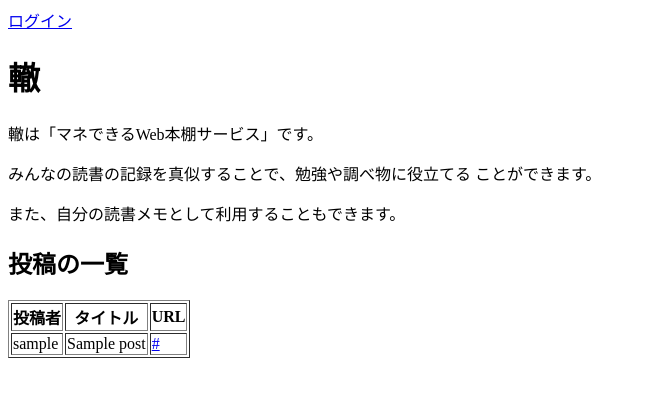
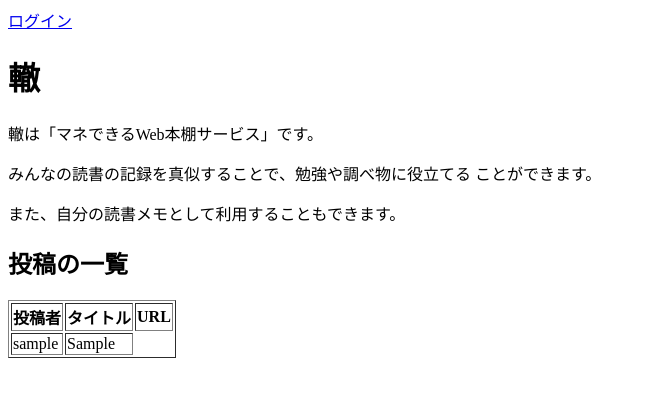
Before and after one commit to enpitut2020/wadachi, a Django app: page / in a window 1280 px wide. Shown: the top 397 px of the page, without its empty margins (0-646 px from the left). Run offline with Django 3.2, Linux system fonts and the light colour scheme; tables that the repository leaves empty hold one stand-in row (values such as "Sample post").

Commit message:
BridgeモデルとBrickモデルを作成した

```diff
--- a/wadachi/settings.py
+++ b/wadachi/settings.py
@@ -25,7 +25,7 @@ SECRET_KEY = '%)*)$ovl-!$bxf@@_7&#mm#4k4!hu6-g@e+=y=+mm^_z15a_8b'
 # SECURITY WARNING: don't run with debug turned on in production!
 DEBUG = True
 
-ALLOWED_HOSTS = ['127.0.0.1']
+ALLOWED_HOSTS = ['127.0.0.1', 'localhost']
 
 
 # Application definition
--- a/wadachi_app/admin.py
+++ b/wadachi_app/admin.py
@@ -1,4 +1,6 @@
 from django.contrib import admin
-from .models import Post
+from .models import Bridge, Brick
 
-admin.site.register(Post)
+
+admin.site.register(Bridge)
+admin.site.register(Brick)
--- a/wadachi_app/models.py
+++ b/wadachi_app/models.py
@@ -3,21 +3,36 @@ from django.db import models
 from django.utils import timezone
 
 
-class Post(models.Model):
+
+
+# 資料をまとめたもの
+class Bridge(models.Model):
     # postを作った人
-    author = models.ForeignKey(settings.AUTH_USER_MODEL, on_delete=models.CASCADE)
-
-    # 資料のtitle
-    title = models.CharField(max_length=200)
-    # 資料のurl
-    url = models.URLField(max_length=200, default='', null=True)
-
-    # text = models.TextField()
-
+    contributor = models.ForeignKey(settings.AUTH_USER_MODEL, on_delete=models.CASCADE)
+    # 橋のtitle
+    topic = models.CharField(max_length=200)
     # データが作成された時刻
     created_date = models.DateTimeField(default=timezone.now)
 
-    # published_date = models.DateTimeField(blank=True, null=True)
+    def publish(self):
+        self.save()
+
+    def __str__(self):
+        return self.topic
+
+
+# 個別資料のデータ
+class Brick(models.Model):
+    # 資料のtitle (Brickの名前)   例："入門Haskell"
+    title = models.CharField(max_length=200)
+    # 資料の著者                  例："John Smith"
+    author = models.CharField(max_length=200)
+    # 資料のurl                   例：https://amazon.com/入門Haskell
+    url = models.URLField(max_length=200, default='', null=True)
+    # データが作成された時刻
+    created_date = models.DateTimeField(default=timezone.now)
+    # 所属するbridge
+    bridge = models.ForeignKey(Bridge, on_delete=models.CASCADE)
 
     def publish(self):
         self.save()
--- a/wadachi_app/templates/wadachi_app/post_list.html
+++ b/wadachi_app/templates/wadachi_app/bridge_list.html
@@ -5,7 +5,7 @@
     <body>
         <div class="page-header">
             {% if user.is_authenticated %}
-                <a href="{% url 'post_new' %}" class="top-menu">投稿を作成</a>
+                <a href="{% url 'bridge_new' %}" class="top-menu">投稿を作成</a>
                 <p class="top-menu">Hello {{ user.username }} <small>(<a href="{% url 'logout' %}">Log out</a>)</small></p>
             {% else %}
                 <a href="{% url 'login' %}" class="top-menu">ログイン</a>
@@ -29,11 +29,11 @@
             <th>投稿者</th>
             <th>タイトル</th>
             <th>URL</th>
-            {% for post in posts %}
+            {% for bridge in bridges %}
                 <tr>
-                    <td>{{ post.author }}</td>
-                    <td>{{ post.title }}</td>
-                    <td><a href="{{ post.url|linebreaksbr }}">{{ post.url|linebreaksbr }}</a></td>
+                    <td>{{ bridge.contributor }}</td>
+                    <td>{{ bridge.topic }}</td>
+                    <!-- <td><a href="{{ post.url|linebreaksbr }}">{{ post.url|linebreaksbr }}</a></td> -->
                 </tr>
             {% endfor %}
         </table>
--- a/wadachi_app/urls.py
+++ b/wadachi_app/urls.py
@@ -2,6 +2,6 @@ from django.urls import path
 from . import views
 
 urlpatterns = [
-    path('', views.post_list, name='post_list'),
-    path('post/new/', views.post_new, name='post_new'),
+    path('', views.bridge_list, name='bridge_list'),
+    path('brick/new/', views.brick_new, name='brick_new'),
 ]
--- a/wadachi_app/views.py
+++ b/wadachi_app/views.py
@@ -1,27 +1,30 @@
 from django.shortcuts import render, redirect
-from .forms import PostForm
-from .models import Post
+from .forms import BridgeForm, BrickForm
+from .models import Bridge, Brick
 from django.utils import timezone
 from django.contrib.auth.decorators import login_required
 
 def post_list(request):
-    # いろいろ書く
-    #
-    # データを取り出すクエリをかく
-    posts = Post.objects.all()
-    return render(request, 'wadachi_app/post_list.html', {'posts': posts})
+    # posts = Brick.objects.all()
+    # return render(request, 'wadachi_app/post_list.html', {'posts': posts})
+    pass  # 関数の内容がないので一時的に書いてます
+
+def bridge_list(request):
+    bridge = Bridge.objects.all()
+    return render(request, 'wadachi_app/bridge_list.html', {'bridges': bridge})
 
 @login_required
-def post_new(request):
+def brick_new(request):
     if request.method == "POST":
         # POSTメソッドの時は渡されたデータをPostFormに格納
         form = PostForm(request.POST)
         if form.is_valid():
             # formに正当なデータが与えられたときの動作
-            post = form.save(commit=False)
-            post.author = request.user
-            post.published_date = timezone.now()
-            post.save()
+            brick = form.save(commit=False)
+            # request.userは正しいか??
+            brick.author = request.user
+            brick.published_date = timezone.now()
+            brick.save()
             # 登録完了後に行う操作
             # この場合はpost_list(トップページ)にリダイレクト
             return redirect('post_list')
@@ -30,4 +33,26 @@ def post_new(request):
     else:
         # GETメソッドの時はカラのformを用意する
          form = PostForm()
+         # forms.html 変える必要あり??
     return render(request, 'wadachi_app/forms.html', {'form': form})
+
+@login_required
+def bridge_new(request):
+    if request.method == "POST":
+        # POSTメソッドの時は渡されたデータをPostFormに格納
+        form = PostForm(request.POST)
+        if form.is_valid():
+            # formに正当なデータが与えられたときの動作
+            bridge = form.save(commit=False)
+            # contributor = user
+            bridge.contributor = request.user
+            bridge.save()
+            # 登録完了後に行う操作
+            # bridge_list(トップページ)にリダイレクト
+            return redirect('bridge_list')
+
+            # return redirect('post_detail', pk=post.pk)
+    else:
+        # GETメソッドの時はカラのformを用意する
+         form = PostForm()
+    return render(request, 'wadachi_app/forms.html', {'form': form})
```
Also changed, not shown: wadachi_app/forms.py (+12 -4 lines), wadachi_app/migrations/0003_auto_20200727_1001.py (added).
